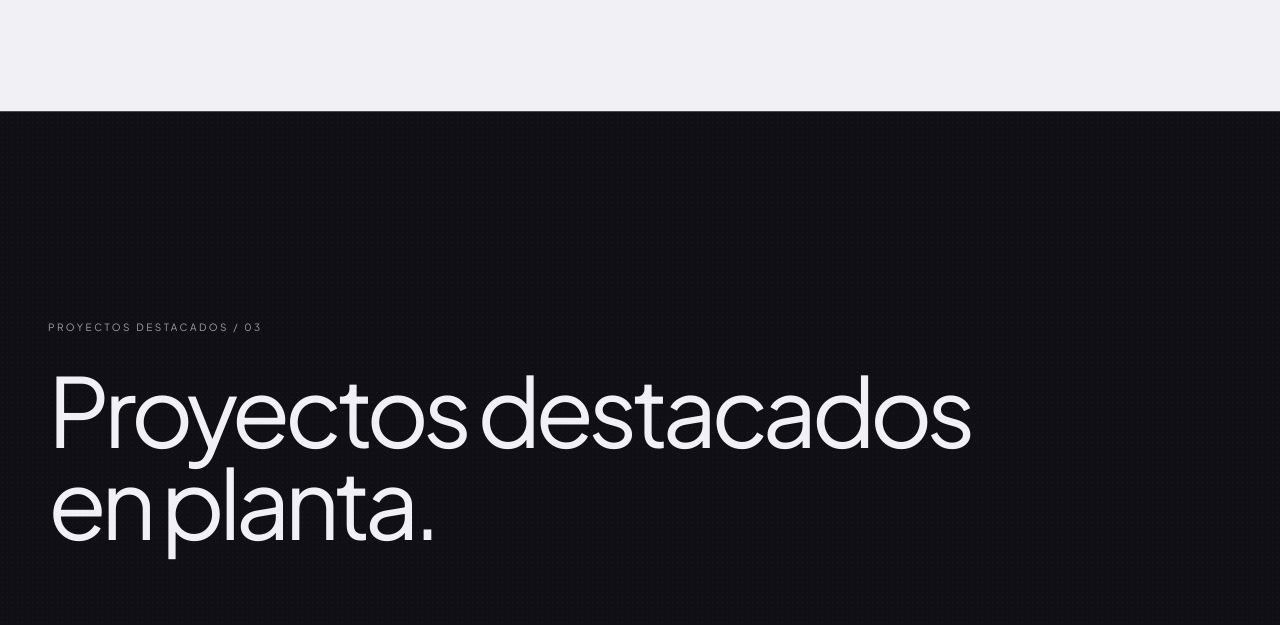
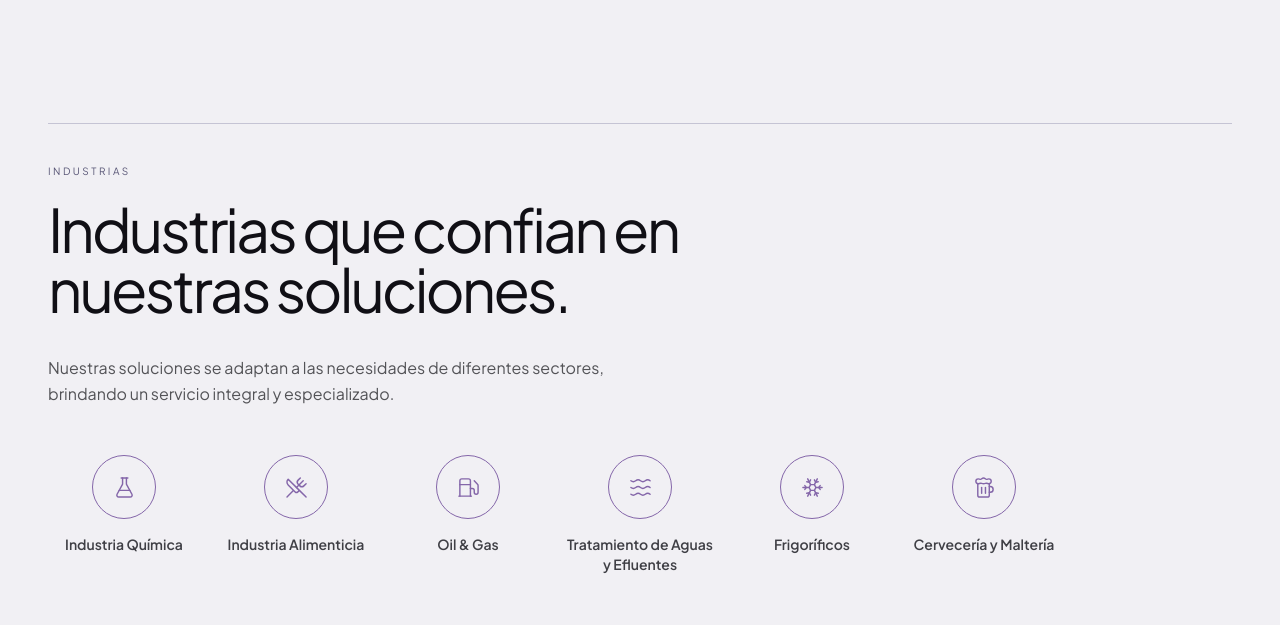
Before and after one commit to fg-francogaleano/desarrollos-metalurgicos-gr, a Next.js app: page / in a window 1280 px wide. Shown: the part 3720-4345 px from the top of the page. Built offline with nearby package versions, Linux system fonts and the light colour scheme; no server answers.

Commit message:
Incorporacion de subseccion industrias en la seccion servicios

```diff
--- a/app/layout.tsx
+++ b/app/layout.tsx
@@ -77,7 +77,7 @@ export default function RootLayout({ children }: LayoutProps<"/">) {
             rel="noreferrer"
             aria-label="Contactar por WhatsApp"
             title="Contactar por WhatsApp"
-            className="fixed bottom-10 right-10 z-[60] flex items-center justify-center text-[#8466A9] transition-transform duration-300 hover:scale-105 hover:text-[#a48bc2]"
+            className="fixed bottom-18 right-5 md:bottom-10 z-[60] flex items-center justify-center text-[#8466A9] transition-transform duration-300 hover:scale-105 hover:text-[#a48bc2]"
           >
             <WhatsAppIcon />
           </a>
--- a/app/page.tsx
+++ b/app/page.tsx
@@ -4,10 +4,18 @@ import { motion } from "motion/react";
 import {
   ArrowDown,
   ArrowUpRight,
+  Beer,
   Crosshair,
+  Factory,
+  FlaskConical,
+  Fuel,
   Gauge,
   MoveUpRight,
   Ruler,
+  Snowflake,
+  Utensils,
+  UtensilsCrossed,
+  Waves,
 } from "lucide-react";
 import Image from "next/image";
 import Link from "next/link";
@@ -16,6 +24,16 @@ import { media, projects, solutions } from "@/lib/content";
 import Nosotros from "./nosotros/page";
 import Proyectos from "./proyectos/page";
 import Contacto from "./contacto/page";
+
+const industries = [
+  { name: "Industria Química", icon: FlaskConical },
+  { name: "Industria Alimenticia", icon: UtensilsCrossed },
+  { name: "Oil & Gas", icon: Fuel },
+  // { name: "Industria Petroquímica", icon: Factory },
+  { name: "Tratamiento de Aguas y Efluentes", icon: Waves },
+  { name: "Frigoríficos", icon: Snowflake },
+  { name: "Cervecería y Maltería", icon: Beer },
+];
 
 export default function Home() {
   return (
@@ -200,6 +218,54 @@ export default function Home() {
               </div>
             ))}
           </div>
+          <div
+            id="industrias"
+            className="mt-20 flex scroll-mt-24 flex-col justify-between gap-7 border-t border-[#c5c4d4] pt-10 md:mt-35 md:flex-row md:items-end"
+          >
+            <div>
+              <p className="font-mono text-[10px] uppercase tracking-[0.25em] text-[#595676]">
+                Industrias
+              </p>
+              <h2
+                className="mt-5 max-w-2xl font-heading text-4xl leading-none tracking-[-0.05em] sm:text-6xl"
+                data-testid="home-solutions-title"
+              >
+                Industrias que confian en nuestras soluciones.
+              </h2>
+              <p
+                className="mt-9 max-w-xl text-base leading-relaxed text-[#535357]"
+                data-testid="servicios-page-intro"
+              >
+                Nuestras soluciones se adaptan a las necesidades de diferentes sectores, brindando un servicio integral y especializado.
+              </p>
+            </div>
+          </div>
+          <ul
+            aria-label="Industrias"
+            className="mt-12 grid grid-cols-2 gap-x-4 gap-y-10 sm:gap-x-8 md:grid-cols-4 md:gap-x-6 xl:grid-cols-7 xl:gap-x-5"
+            data-testid="industries-list"
+          >
+            {industries.map(({ name, icon: Icon }, index) => (
+              <li
+                key={name}
+                className={`flex min-w-0 flex-col items-center text-center ${
+                  index === 4 ? "md:col-start-2 xl:col-start-auto" : ""
+                } ${index === 6 ? "max-md:col-span-2 max-md:mx-auto max-md:w-1/2" : ""}`}
+              >
+                <span className="group grid size-16 place-items-center rounded-full border border-[#8466A9] text-[#8466A9] transition-colors duration-300">
+                  <Icon
+                    size={23}
+                    strokeWidth={1.5}
+                    className="transition-transform duration-200 group-hover:-translate-y-0.5"
+                    aria-hidden="true"
+                  />
+                </span>
+                <h5 className="mt-4 w-full max-w-[12rem] text-sm leading-snug text-[#3f3f45] font-semibold">
+                  {name}
+                </h5>
+              </li>
+            ))}
+          </ul>
         </div>
       </section>
       {/* PROYECTOS */}
```
